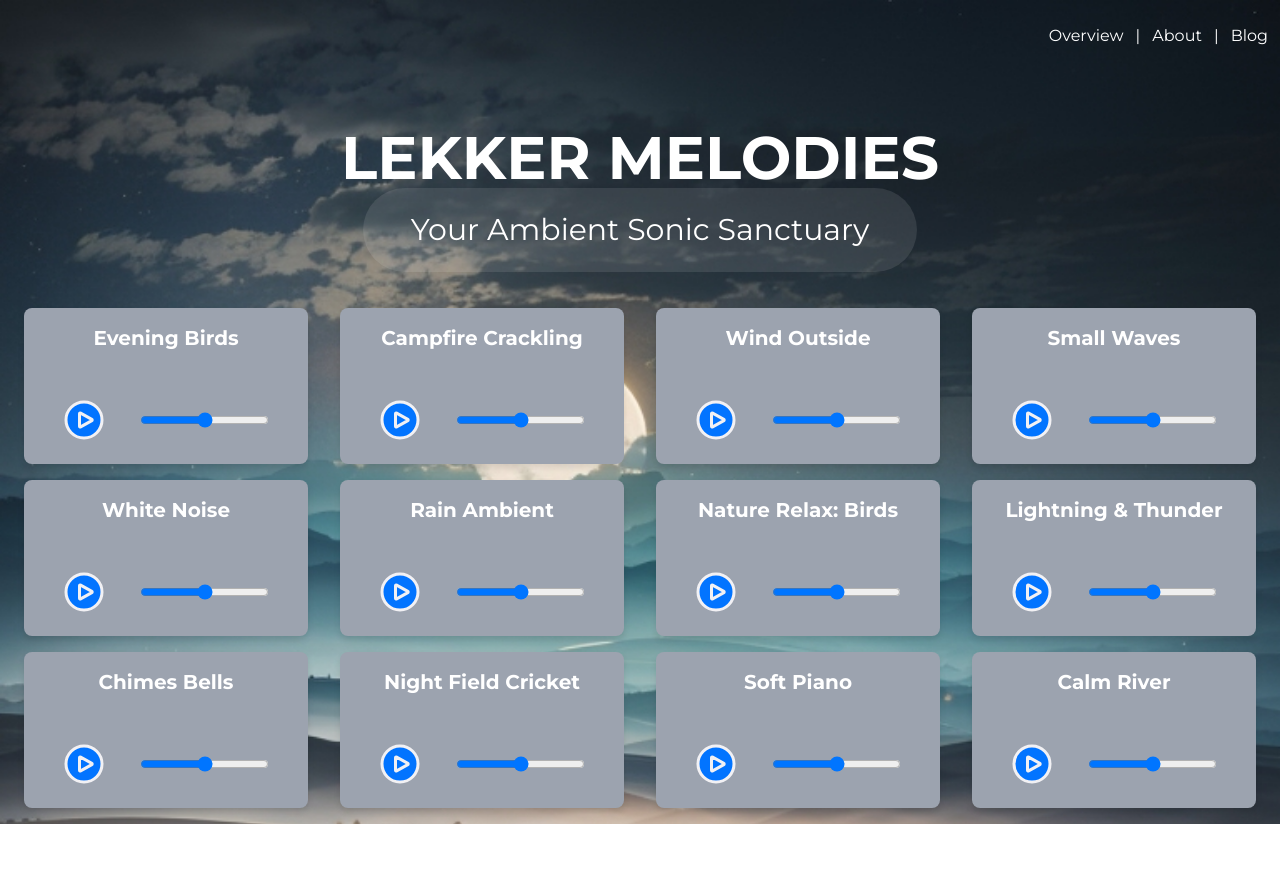
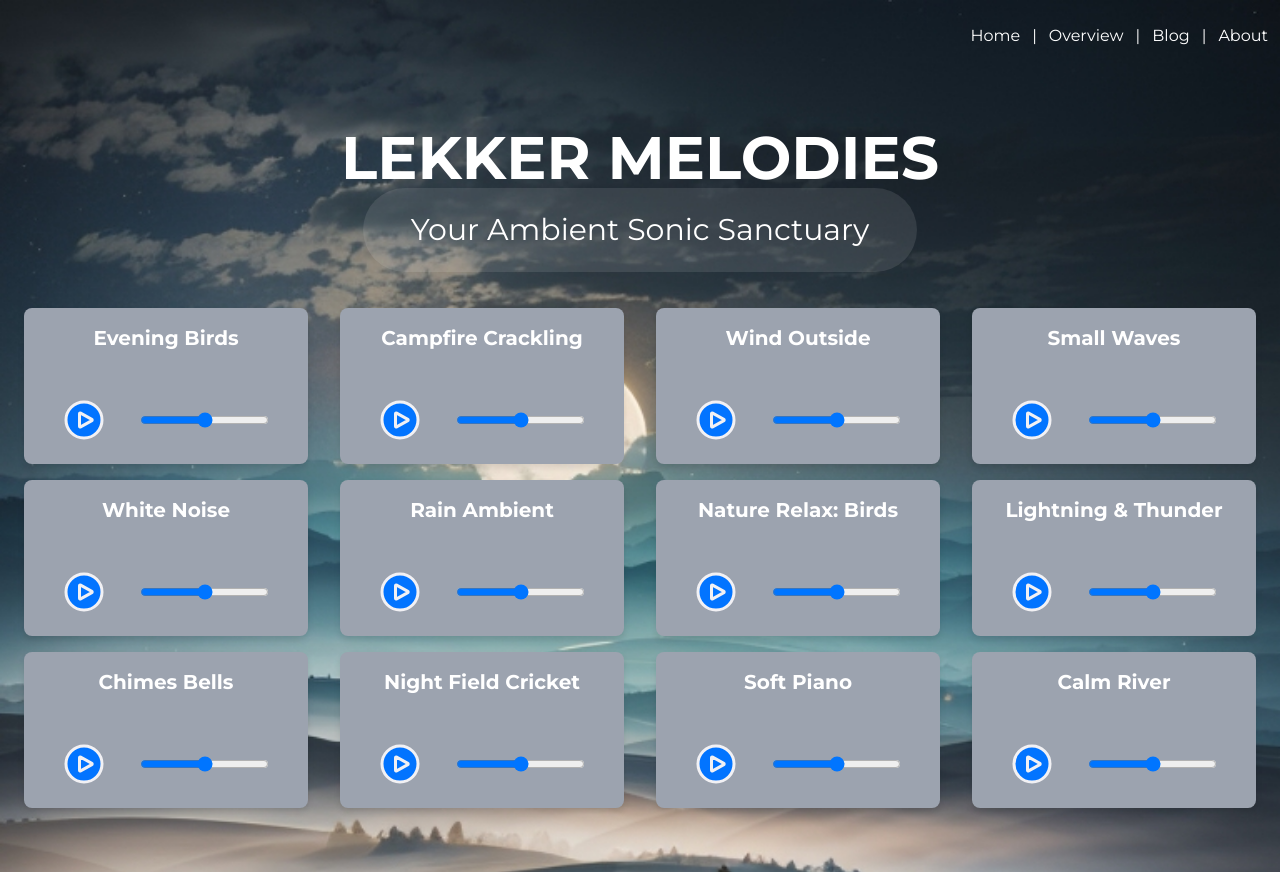
Before and after one commit to mitchiemt11/lekkermelodies, a React (Create React App) app: page / in a window 1280 px wide. Before the commit the page ends 824 px from the top, so only its background shows below. Built offline with nearby package versions, Linux system fonts and the light colour scheme.

Commit message:
Link pages to routes

```diff
--- a/src/App.jsx
+++ b/src/App.jsx
@@ -1,16 +1,28 @@
 import React from 'react';
-import { Route, Routes } from 'react-router-dom';
+import { Link, Route, Routes } from 'react-router-dom';
 import Home from './pages/Home';
 import About from './pages/About';
 import Blog from './pages/Blog';
+import Overview from './pages/Overview';
 
 function App() {
   return (
-    <Routes>
-      <Route path='/' element={<Home />} />
-      <Route path='/about' element={<About />} />
-      <Route path='/blog' element={<Blog />} />
-    </Routes>
+    <>
+      <header className='container text-white mx-auto p-6 flex flex-col md:flex-row items-center justify-end'>
+        <div className='flex -mx-6'>
+          <Link to="/" className="mx-3 hover:opacity-80  duration-150">Home</Link> |
+          <Link to="/overview" className="mx-3 hover:opacity-80  duration-150">Overview</Link> |
+          <Link to="blog" className="mx-3 hover:opacity-80  duration-150">Blog</Link> |
+          <Link to="about" className="mx-3 hover:opacity-80  duration-150">About</Link>
+        </div>
+      </header>
+      <Routes>
+        <Route path='/' element={<Home />} />
+        <Route path='/overview' element={<Overview />} />
+        <Route path='/blog' element={<Blog />} />
+        <Route path='/about' element={<About />} />
+      </Routes>
+    </>
   );
 }
 
--- a/src/pages/Home.jsx
+++ b/src/pages/Home.jsx
@@ -4,13 +4,6 @@ import Cards from '../components/Cards';
 const Home = () => {
   return (
     <div className='min-h-screen flex flex-col text-white'>
-      <header className='container mx-auto p-6 flex flex-col md:flex-row items-center justify-end'>
-        <div className='flex -mx-6'>
-          <a href="#" className="mx-3 hover:opacity-80  duration-150">Overview</a> |
-          <a href="#" className="mx-3 hover:opacity-80  duration-150">About</a> |
-          <a href="#" className="mx-3 hover:opacity-80  duration-150">Blog</a>
-        </div>
-      </header>
       <main className='container mx-auto px-6 pt-14 flex-1 text-center'>
         <h2 className="text-2xl font-bold md:text-4xl lg:text-6xl uppercase">
           Lekker Melodies
```
